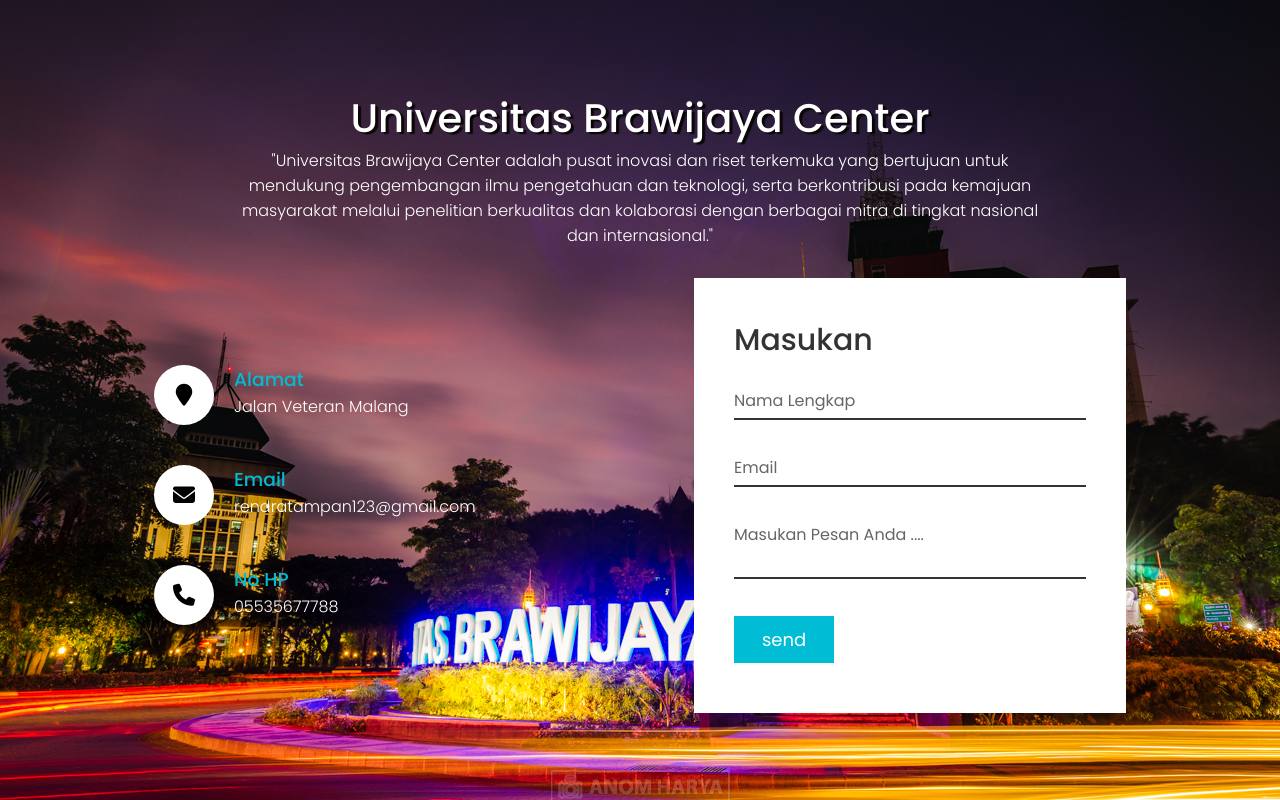
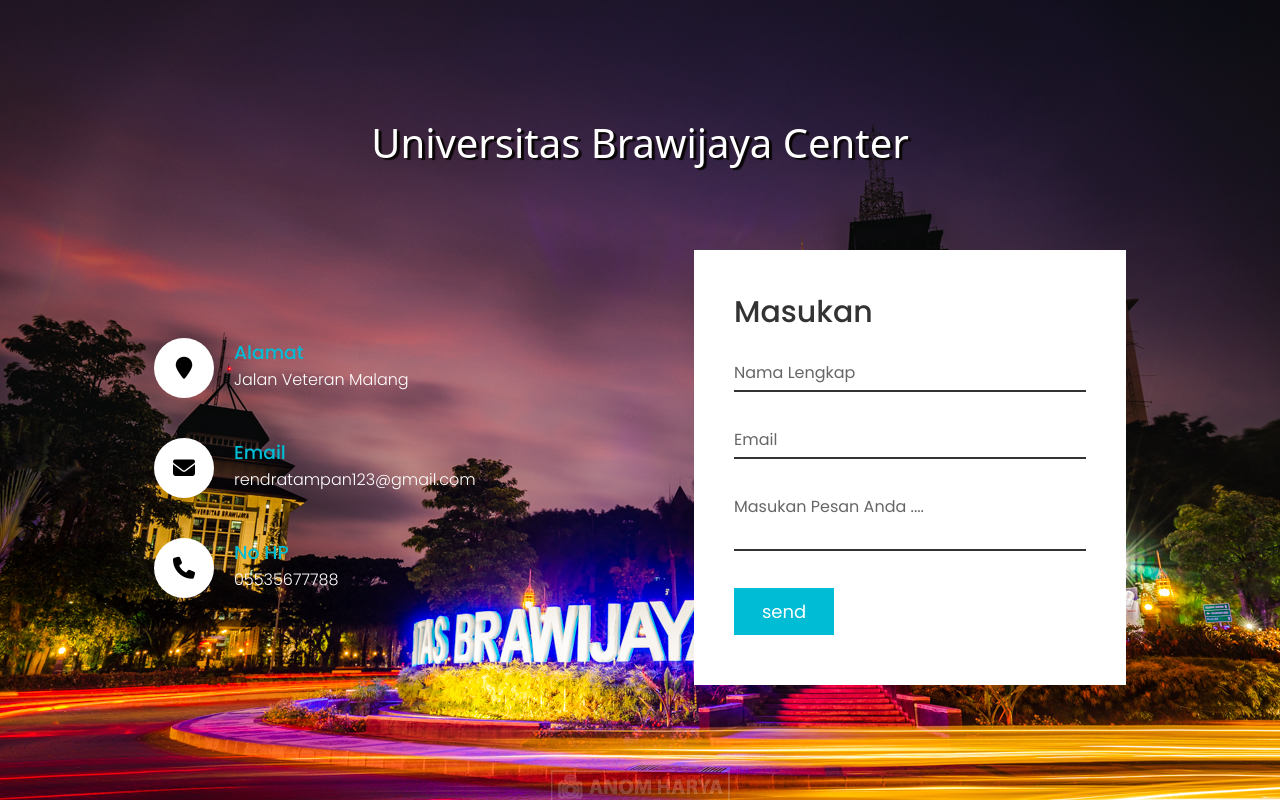
Before and after one commit to Renxdra/form-rendra, a PHP site: page / in a window 1280 px wide. Run offline with PHP 8.4, Linux system fonts and the light colour scheme; some libraries are stand-ins or nearby versions.

Commit message:
update font

```diff
--- a/index.php
+++ b/index.php
@@ -11,7 +11,6 @@
     <section class="contact">
         <div class="content">
             <h2>Universitas Brawijaya Center</h2>
-            <p>"Universitas Brawijaya Center adalah pusat inovasi dan riset terkemuka yang bertujuan untuk mendukung pengembangan ilmu pengetahuan dan teknologi, serta berkontribusi pada kemajuan masyarakat melalui penelitian berkualitas dan kolaborasi dengan berbagai mitra di tingkat nasional dan internasional."</p>
         </div>
         <div class="container">
             <div class="contactInfo">
--- a/style.css
+++ b/style.css
@@ -20,8 +20,9 @@
 }
   .contact .content
 {
-  max-width: 800px;
+  max-width: 600px;
   text-align: center;
+  margin-bottom : 50px;
 }
 .contact .content h2
 {
@@ -30,6 +31,7 @@
   color: #ffff;
   text-shadow: 3px 2px 1px rgb(10, 6, 6);
   font-size: 40px;
+  font-family: system-ui;
 }
 .contact .content p
 {
```
